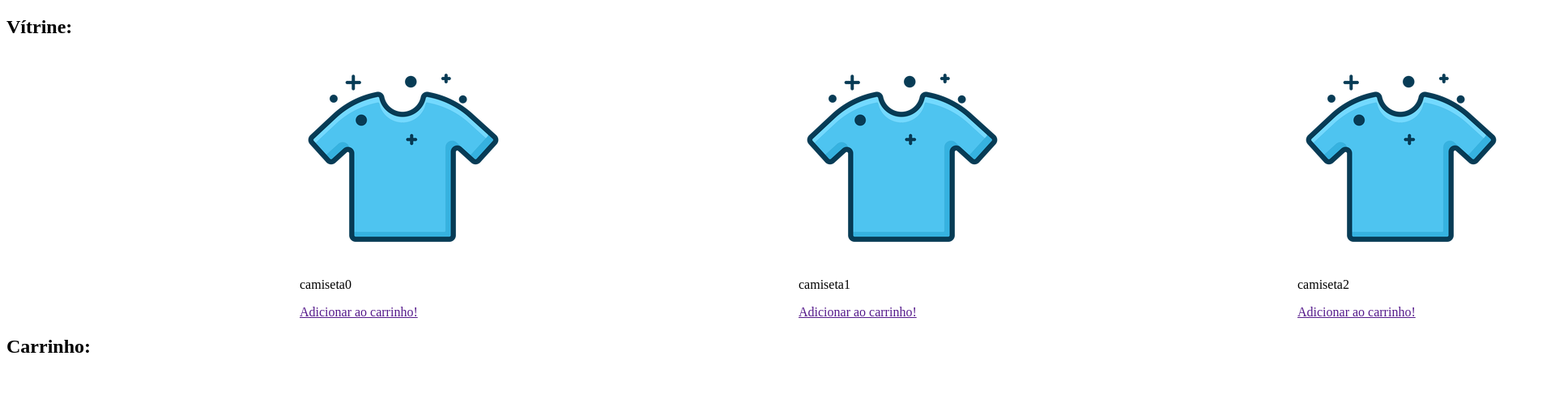
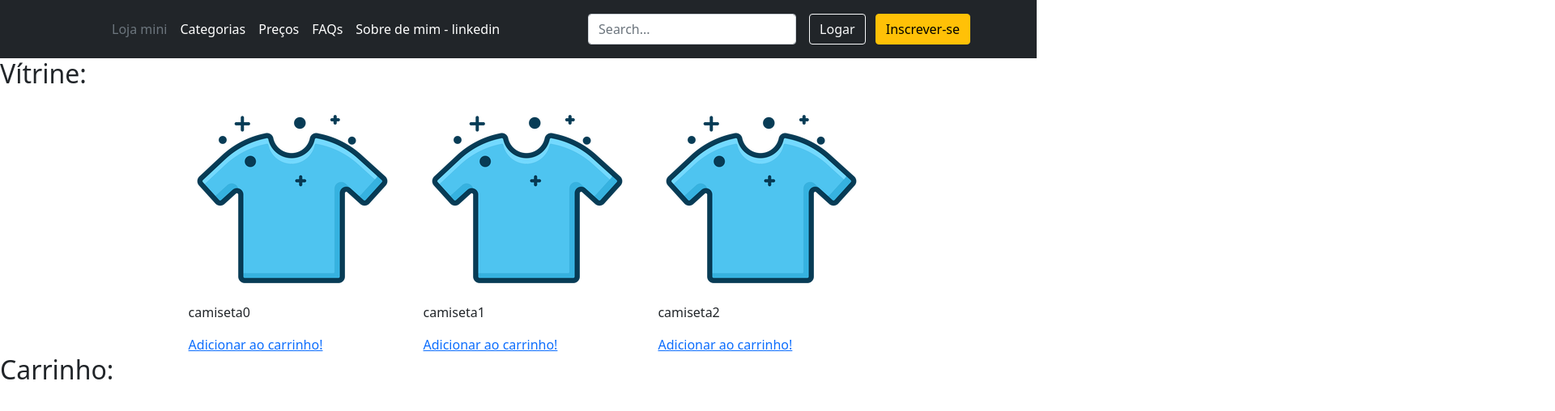
Before and after one commit to JoilsonI/MiniLoja_JS, a plain HTML site: page index.html in a window 1280 px wide. Shown: the top 508 px of the page at 81% size, 1920 px wide, since content can reach past the window. Drawn offline with nearby package versions, Linux system fonts and the light colour scheme.

Commit message:
including bootstrap

```diff
--- a/index.html
+++ b/index.html
@@ -5,11 +5,34 @@
     <meta http-equiv="X-UA-Compatible" content="IE=edge">
     <meta name="viewport" content="width=device-width, initial-scale=1.0">
     <title>Loja virtual</title>
-
+    <link href="https://cdn.jsdelivr.net/npm/bootstrap@5.1.3/dist/css/bootstrap.min.css" rel="stylesheet" integrity="sha384-1BmE4kWBq78iYhFldvKuhfTAU6auU8tT94WrHftjDbrCEXSU1oBoqyl2QvZ6jIW3" crossorigin="anonymous">
     <link rel="stylesheet" href="style.css">
 </head>
 <body>
-
+    <header class="p-3 bg-dark text-white">
+        <div class="container">
+            <div class="d-flex flex-wrap align-items-center justify-content-center justify-content-lg-start">
+                <a href="/" class="d-flex align-items-center mb-2 mb-lg-0 text-white text-decoration-none">
+                    <svg class="bi me-2" width="40" height="32" role="img" aria-label="Bootstrap"><use  xlink:href="#bootstrap"></use></svg>
+                </a>
+                <ul class="nav col-12 col-lg-auto me-lg-auto mb-2 justify-content-center mb-md-0">
+                    <li><a href="#" class="nav-link px-2 text-secondary">Loja mini</a></li>
+                    <li><a href="#" class="nav-link px-2 text-white">Categorias</a></li>
+                    <li><a href="#" class="nav-link px-2 text-white">Preços</a></li>
+                    <li><a href="#" class="nav-link px-2 text-white">FAQs</a></li>
+                    <li><a href="https://www.linkedin.com/in/joilsonic/" class="nav-link px-2 text-white">Sobre de  mim - linkedin</a></li>
+                </ul>
+                <form class="col-12 col-lg-auto mb-3 mb-lg-0 me-lg-3">
+                    <input type="search" class="form-control form-control-dark" placeholder="Search..."     aria-label="Search">
+                </form>
+                    <div class="text-end">
+                        <button type="button" class="btn btn-outline-light me-2">Logar</button>
+                        <button type="button" class="btn btn-warning">Inscrever-se</button>
+                    </div>
+                </div>
+            </div>
+        </div>
+    </header>
     <h2>Vítrine:</h2>
 
     <div id="produtos">
@@ -23,5 +46,7 @@
     </div>
 
     <script src="main.js"></script>
+    <script src="https://cdn.jsdelivr.net/npm/@popperjs/core@2.10.2/dist/umd/popper.min.js" integrity="sha384-7+zCNj/IqJ95wo16oMtfsKbZ9ccEh31eOz1HGyDuCQ6wgnyJNSYdrPa03rtR1zdB" crossorigin="anonymous"></script>
+    <script src="https://cdn.jsdelivr.net/npm/bootstrap@5.1.3/dist/js/bootstrap.min.js" integrity="sha384-QJHtvGhmr9XOIpI6YVutG+2QOK9T+ZnN4kzFN1RtK3zEFEIsxhlmWl5/YESvpZ13" crossorigin="anonymous"></script>
 </body>
 </html>
--- a/main.js
+++ b/main.js
@@ -56,7 +56,7 @@ atualizarCarrinho = () => {
 
 var links = document.getElementsByName('a');
 
-for (let i = 0; i < links.length; i++){
+for (var i = 0; i < links.length; i++){
     links[i].addEventListener("click",function(){
         let key = this.getAttribute('key');
         items[key].quantidade++;
--- a/style.css
+++ b/style.css
@@ -14,6 +14,7 @@
 }
 
 .produto-single{
-width: 33.3%;
-padding: 0 20%;
+padding: 0 2%;
+border-color: aqua;
+border-radius: 3em;
 }
```
